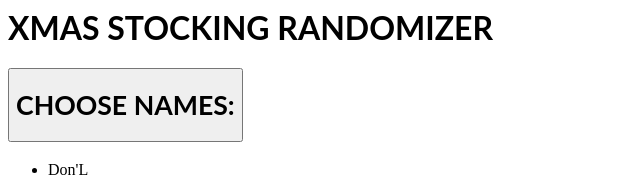
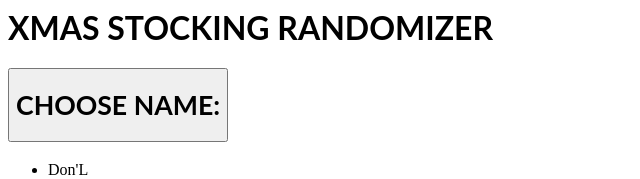
Before and after one commit to tracy-tucker/react-name-picker, a React (Create React App) app: page / in a window 1280 px wide. Shown: the top 179 px of the page, without its empty margins (0-640 px from the left). Built offline with nearby package versions, Linux system fonts and the light colour scheme.

Commit message:
2 files modified

```diff
--- a/package.json
+++ b/package.json
@@ -4,7 +4,9 @@
   "private": true,
   "dependencies": {
     "react": "^17.0.2",
-    "react-dom": "^17.0.2"
+    "react-dom": "^17.0.2",
+    "react-is": ">= 16.8.0",
+    "styled-components": "^5.3.3"
   },
   "scripts": {
     "start": "react-scripts start",
--- a/src/App.js
+++ b/src/App.js
@@ -30,7 +30,7 @@ export default function App() {
 
       <div>
         <button onClick={() => randomizer()}>
-          <h1>CHOOSE NAMES:</h1>
+          <h1>CHOOSE NAME:</h1>
         </button>
       </div>
       <div>
```
